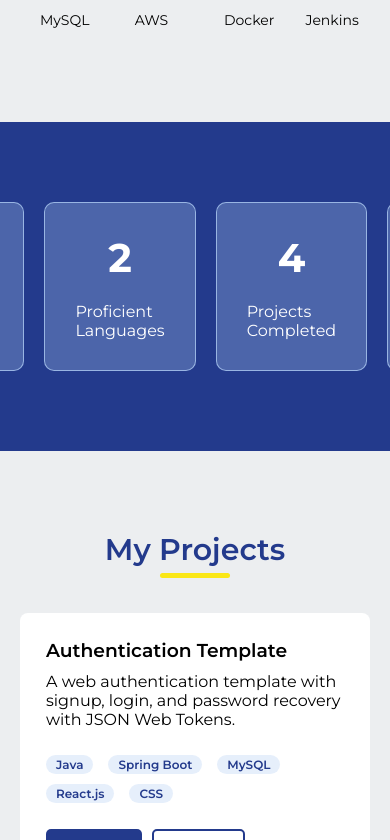
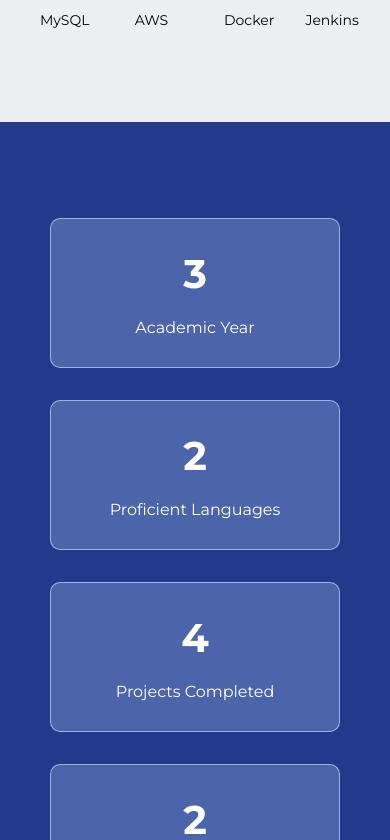
Before and after one commit to tlhalesebaeng/my-portfolio, a React (Vite) app: page / in a window 390 px wide. Shown: the part 1404-2244 px from the top of the page. Built offline with nearby package versions, Linux system fonts and the light colour scheme.

Commit message:
Personal info small screen responsiveness

```diff
--- a/src/components/personal-info/PersonalInfo.css
+++ b/src/components/personal-info/PersonalInfo.css
@@ -32,3 +32,15 @@
 .personal-info__name {
     margin-top: 20px;
 }
+
+@media (max-width: 500px) {
+    .personal-info {
+        padding: 80px 50px;
+        flex-direction: column;
+    }
+
+    .personal-info li {
+        width: 100%;
+        margin: 16px 0px;
+    }
+}
```
